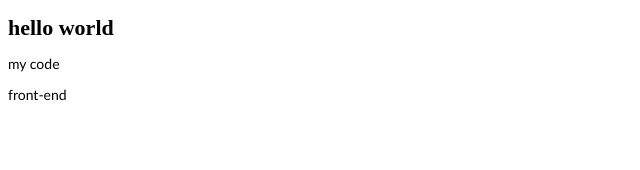
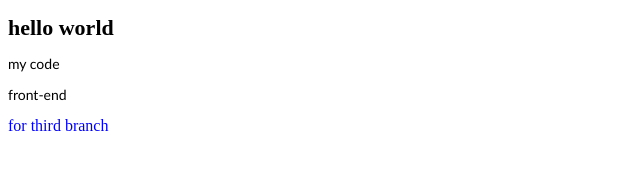
Before and after one commit to gulliish/firstrepository, a plain HTML site: page index.html in a window 1280 px wide. Shown: the whole page, without its empty margins (0-640 px from the left). Drawn offline with Linux system fonts and the light colour scheme.

Commit message:
Added class third

```diff
--- a/index.html
+++ b/index.html
@@ -15,5 +15,8 @@
             front-end
         </p>
     </div>
+    <div class="third">
+        for third branch
+    </div>
 </body>
 </html>
--- a/style.css
+++ b/style.css
@@ -6,3 +6,6 @@
     font-size: 14px;
     font-family: 'Trebuchet MS', 'Lucida Sans Unicode', 'Lucida Grande', 'Lucida Sans', Arial, sans-serif;
 }
+.third{
+    color: blue;
+}
```
